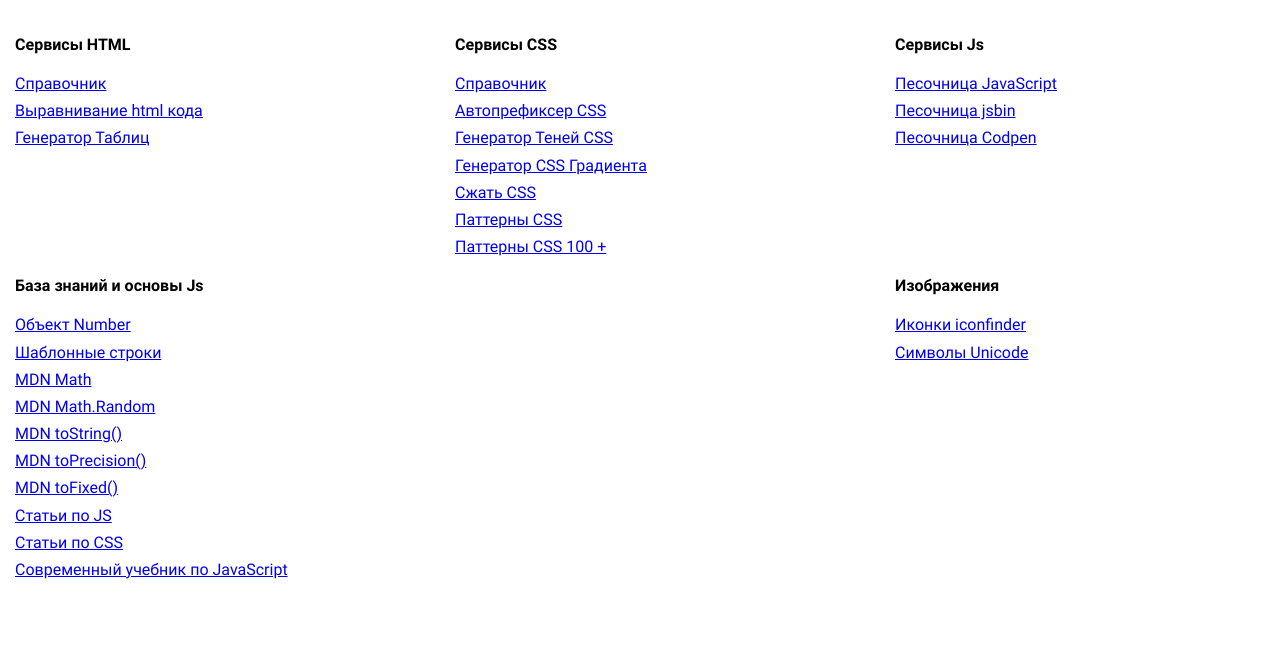
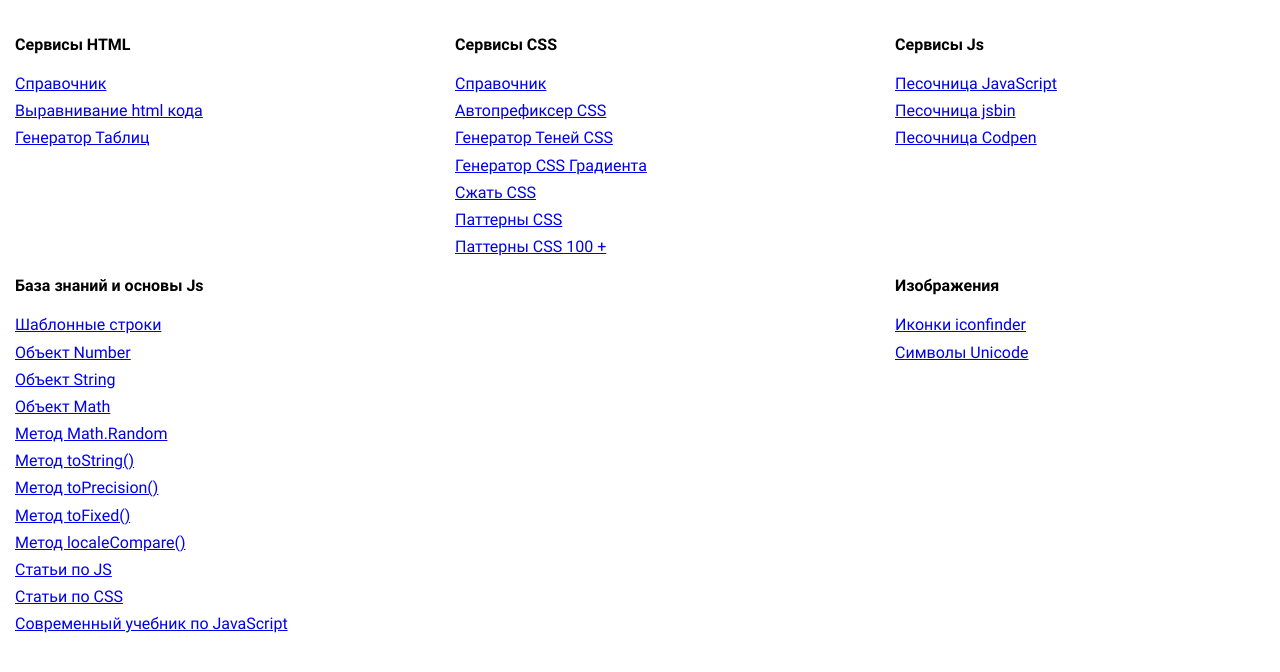
Before and after one commit to rwolfin/GitLink, a plain HTML site: page index.html in a window 1280 px wide. Shown: the part 72-744 px from the top of the page. Drawn offline with Linux system fonts and the light colour scheme.

```diff
--- a/index.html
+++ b/index.html
@@ -73,13 +73,15 @@
 			 <div class="col-lg-5">
 				<strong>База знаний и основы Js</strong>
 				<ul>
+					<li><a target="_blank" href="https://developer.mozilla.org/ru/docs/Web/JavaScript/Reference/Template_literals">Шаблонные строки</a></li>
 					<li><a target="_blank" href="https://developer.mozilla.org/ru/docs/Web/JavaScript/Reference/Global_Objects/Number">Объект Number</a></li>
-					<li><a target="_blank" href="https://developer.mozilla.org/ru/docs/Web/JavaScript/Reference/Template_literals">Шаблонные строки</a></li>
-					<li><a target="_blank" href="https://developer.mozilla.org/ru/docs/Web/JavaScript/Reference/Global_Objects/Math">MDN Math</a></li>
-					<li><a target="_blank" href="https://developer.mozilla.org/ru/docs/Web/JavaScript/Reference/Global_Objects/Math/random">MDN Math.Random</a></li>
-					<li><a target="_blank" href="https://developer.mozilla.org/ru/docs/Web/JavaScript/Reference/Global_Objects/Number/toString">MDN toString()</a></li>
-					<li><a target="_blank" href="https://developer.mozilla.org/ru/docs/Web/JavaScript/Reference/Global_Objects/Number/toPrecision">MDN toPrecision()</a></li>
-					<li><a target="_blank" href="https://developer.mozilla.org/ru/docs/Web/JavaScript/Reference/Global_Objects/Number/toFixed">MDN toFixed()</a></li>
+					<li><a target="_blank" href="https://developer.mozilla.org/ru/docs/Web/JavaScript/Reference/Global_Objects/String">Объект String</a></li>
+					<li><a target="_blank" href="https://developer.mozilla.org/ru/docs/Web/JavaScript/Reference/Global_Objects/Math">Объект Math</a></li>
+					<li><a target="_blank" href="https://developer.mozilla.org/ru/docs/Web/JavaScript/Reference/Global_Objects/Math/random">Метод Math.Random</a></li>
+					<li><a target="_blank" href="https://developer.mozilla.org/ru/docs/Web/JavaScript/Reference/Global_Objects/Number/toString">Метод toString()</a></li>
+					<li><a target="_blank" href="https://developer.mozilla.org/ru/docs/Web/JavaScript/Reference/Global_Objects/Number/toPrecision">Метод toPrecision()</a></li>
+					<li><a target="_blank" href="https://developer.mozilla.org/ru/docs/Web/JavaScript/Reference/Global_Objects/Number/toFixed">Метод toFixed()</a></li>
+					<li><a target="_blank" href="https://developer.mozilla.org/ru/docs/Web/JavaScript/Reference/Global_Objects/String/localeCompare">Метод localeCompare()</a></li>
 					<li><a target="_blank" href="https://purpleschool.ru/knowledge-base/javascript">Статьи по JS</a></li>
 					<li><a target="_blank" href="https://purpleschool.ru/knowledge-base/css">Статьи по CSS</a></li>
 					<li><a target="_blank" href="https://learn.javascript.ru/">Современный учебник по JavaScript</a></li>
```
